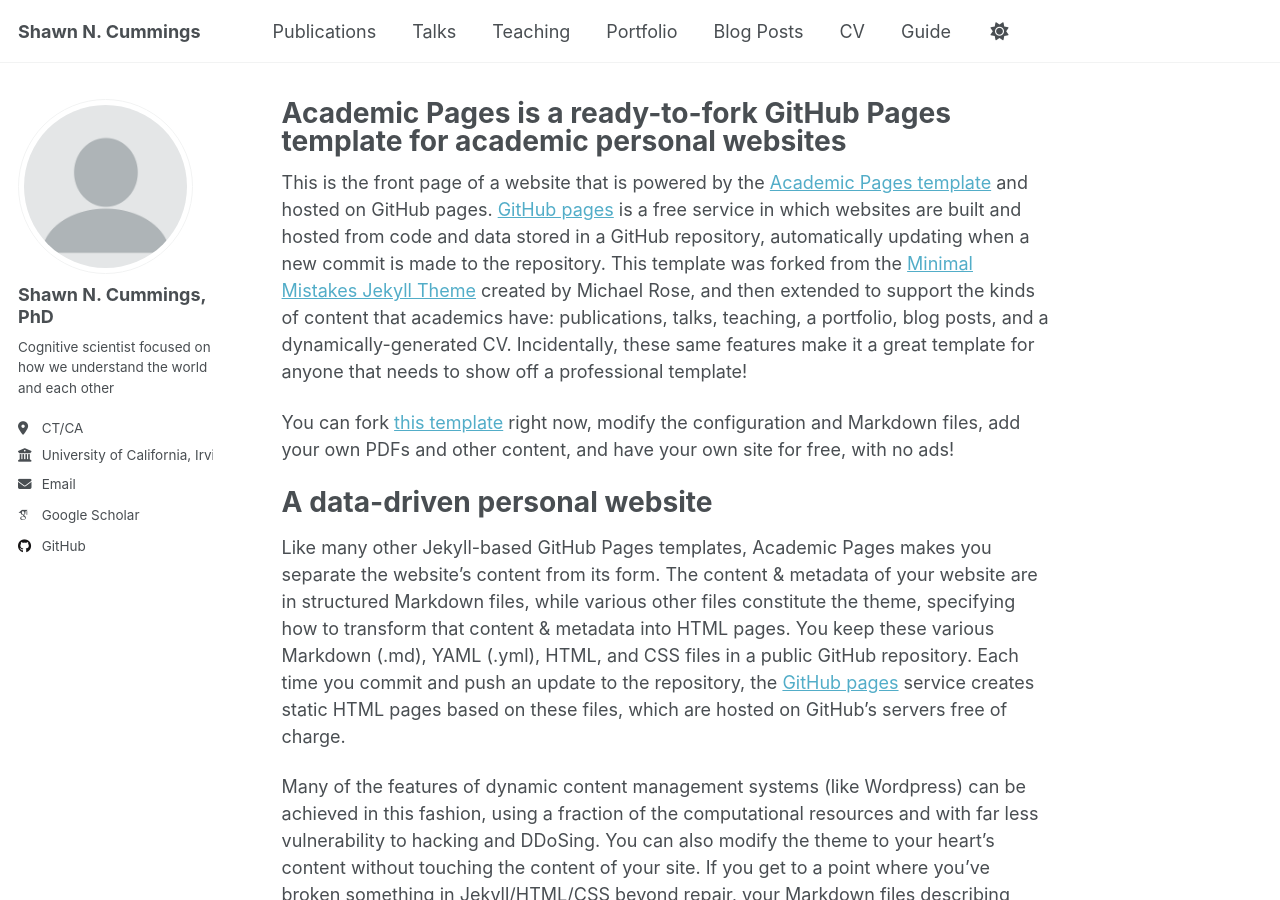
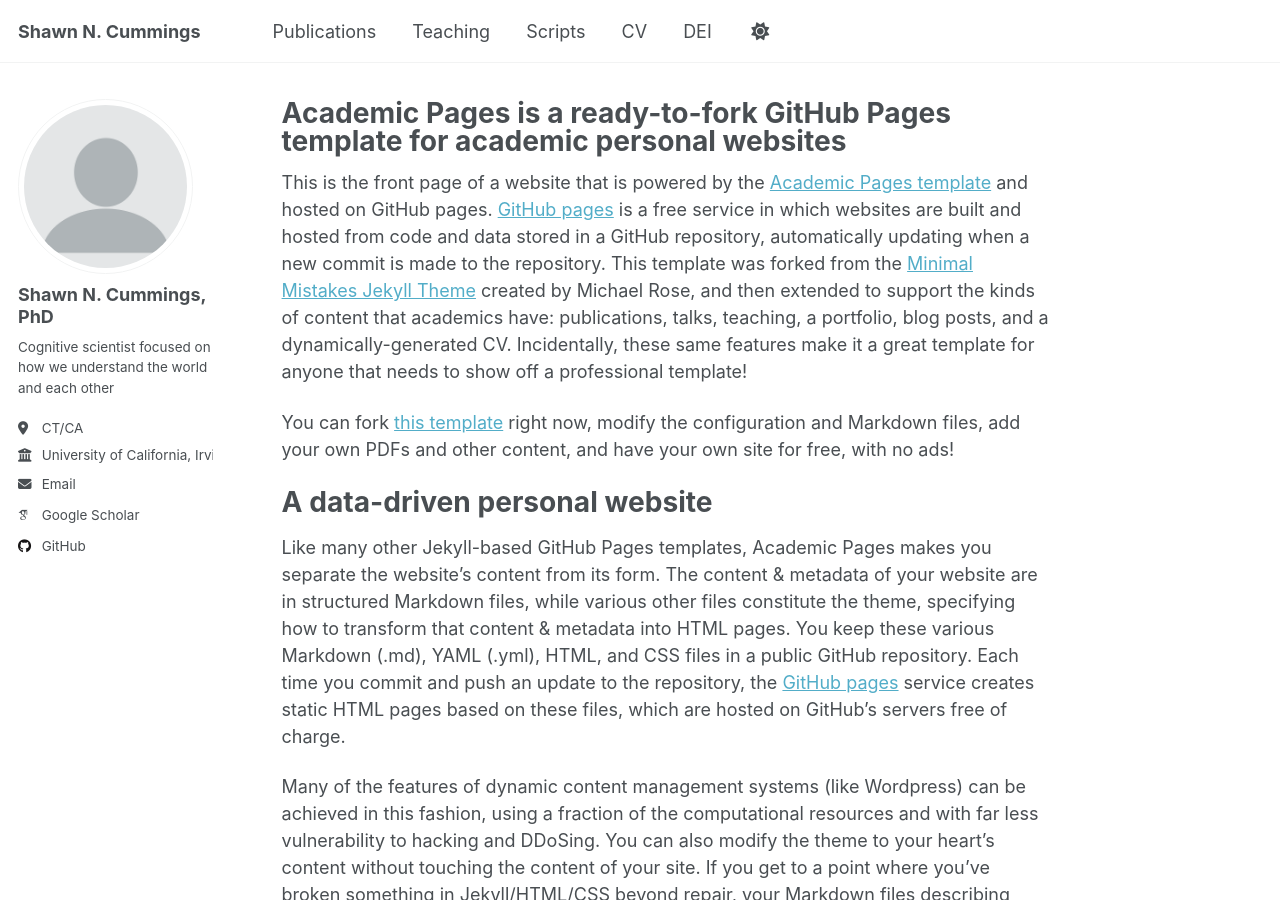
Before and after one commit to ShawnNCummings/ShawnNCummings.github.io, a Jekyll site: the page built from _pages/about.md, in a window 1280 px wide and 900 px high. Built offline with Jekyll 4.4.1, drawn with Linux system fonts in a browser that asks for light colours; some web fonts are replaced; a script that is not in the unit is left out.

Commit message:
Main bar updates

```diff
--- a/_config.yml
+++ b/_config.yml
@@ -32,16 +32,8 @@ author:
   email            : "scummin2@uci.edu"
 
   # Academic websites
-  academia         : # URL
-  arxiv            : # URL - Update with the correct link to your profile
   googlescholar    : "https://scholar.google.com/citations?user=UfMvTKcAAAAJ&hl=en"
-  inspire-hep      : # URL
-  impactstory      : # URL
-  orcid            : # URL
-  semantic         : # URL
-  pubmed           : # URL
-  researchgate     : # URL
-  scopus           : # URL
+
 
   # Repositories and software development
   bitbucket        : # Username - Update with your username on the site
--- a/_data/navigation.yml
+++ b/_data/navigation.yml
@@ -11,17 +11,11 @@ main:
   - title: "Publications"
     url: /publications/
 
-  - title: "Talks"
-    url: /talks/
-
   - title: "Teaching"
     url: /teaching/
 
-  - title: "Portfolio"
-    url: /portfolio/
-
-  - title: "Blog Posts"
-    url: /year-archive/
+  - title: "Scripts"
+    url: /scripts/
 
   - title: "CV"
     url: /cv/
@@ -29,5 +23,5 @@ main:
   # - title: "CV"
   #   url: /cv-json/
 
-  - title: "Guide"
-    url: /markdown/
+  - title: "DEI"
+    url: /dei/
```
Also changed, not shown: 1 other file.
